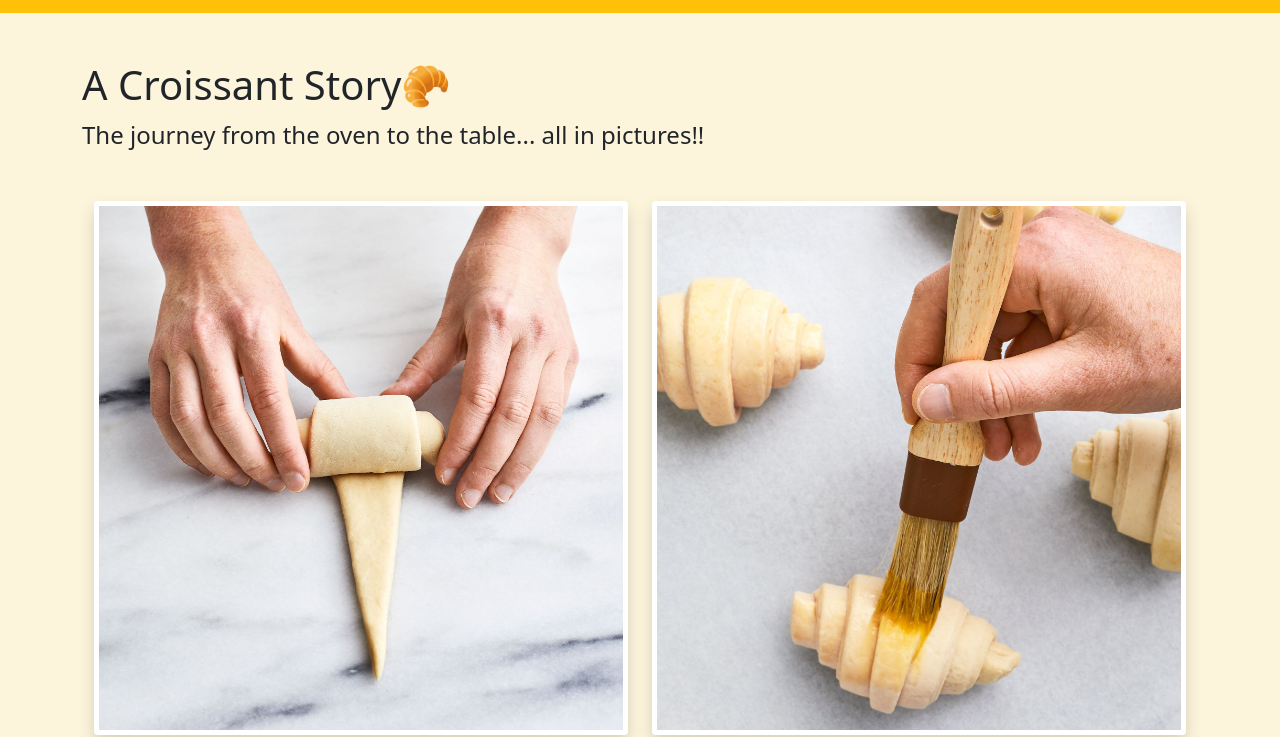
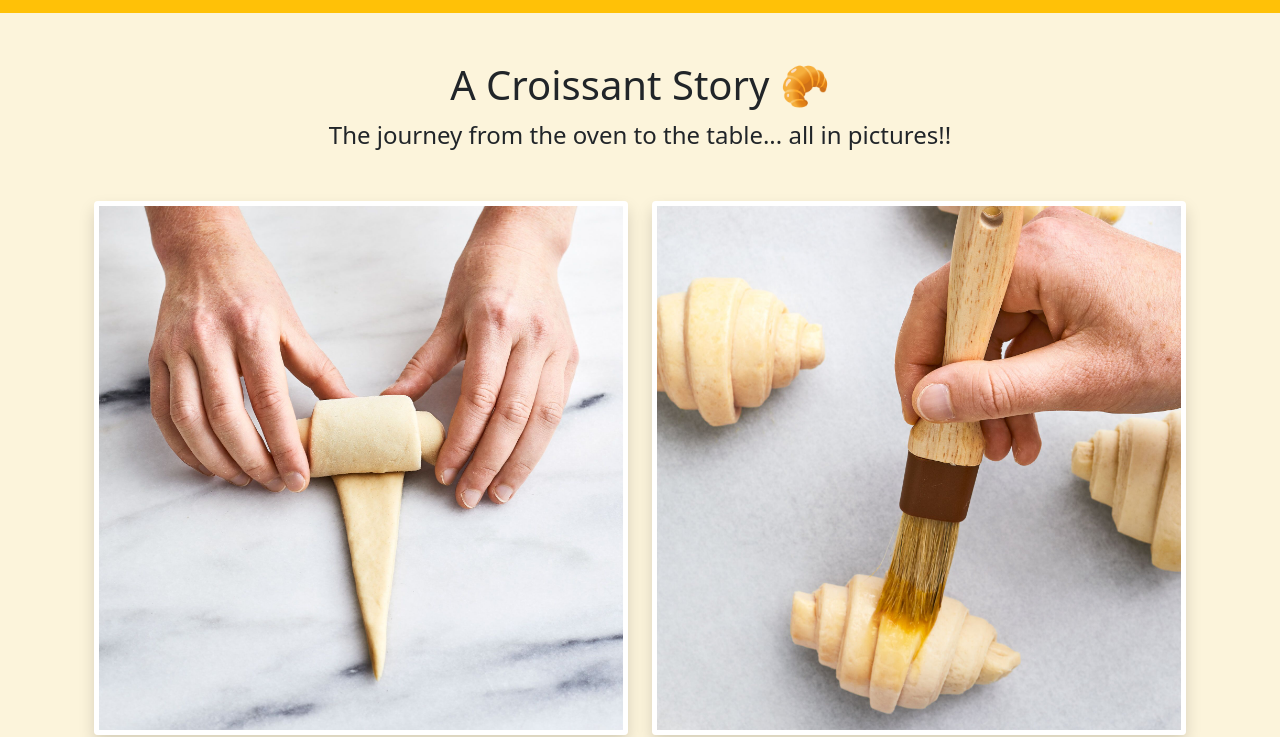
Before and after one commit to ilenia-n/Croissant, a plain HTML site: page photo.html in a window 1280 px wide. Shown: the part 65-802 px from the top of the page. Drawn offline with nearby package versions, Linux system fonts and the light colour scheme.

Commit message:
Centered text on the page

```diff
--- a/photo.html
+++ b/photo.html
@@ -34,8 +34,8 @@
         </div>
       </nav>
 <div class="container mt-5">
-    <h1>A Croissant Story🥐</h1>
-    <p class="fs-4 text">The journey from the oven to the table... all in pictures!! </p>
+    <h1 class="text-center">A Croissant Story 🥐</h1>
+    <p class=" text-center fs-4 text">The journey from the oven to the table... all in pictures!! </p>
     <div class="container mt-5 mb-5">
         <div class="row">
             <div class="col-md-6">
```
